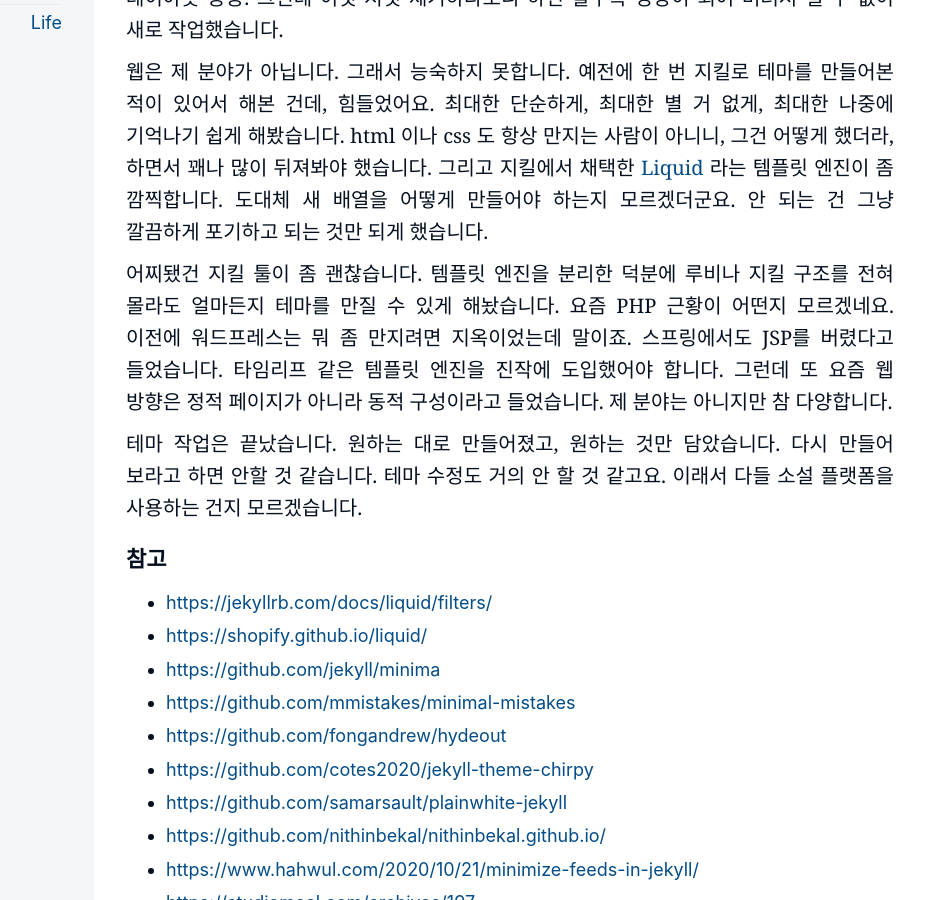
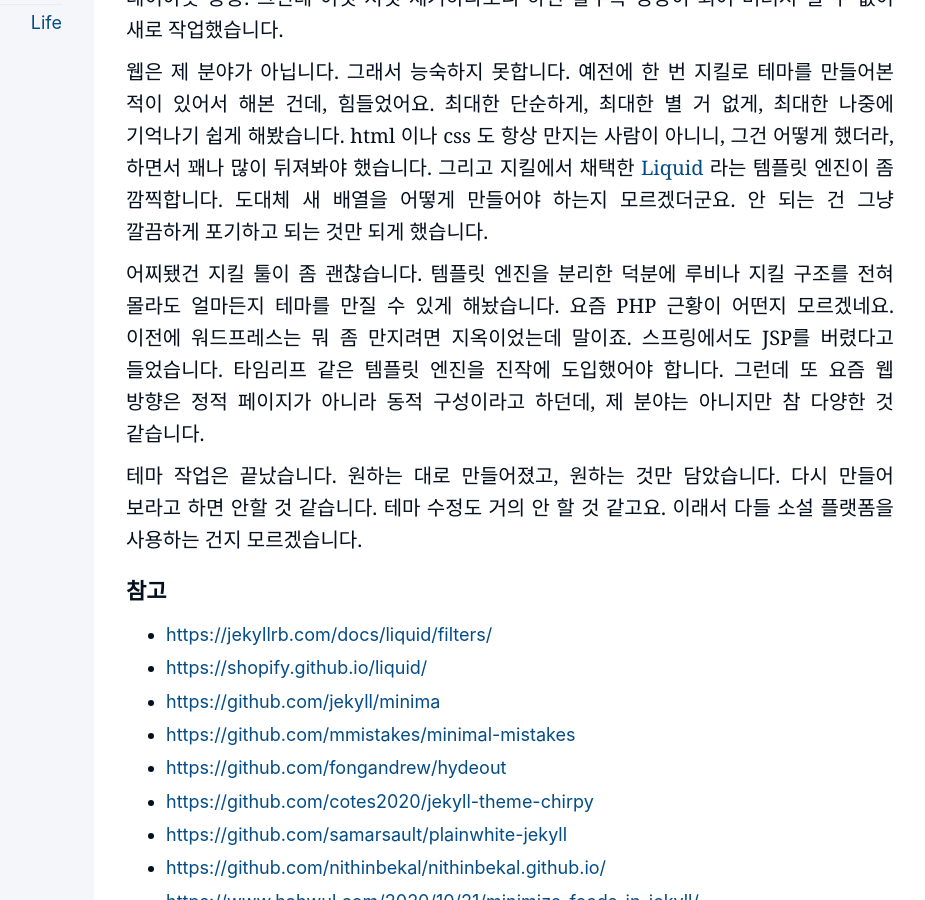
Before and after one commit to kiroshin/kiroshin.github.io, a Jekyll site: the page built from _posts/2024-07-09-blog-theme.md, in a window 1280 px wide and 900 px high, scrolled down 1079 px. Shown: the whole window, without its empty margins (226-1151 px from the left). Built offline with Jekyll 4.4.1, drawn with Linux system fonts in a browser that asks for light colours.

Commit message:
Update 2024-07-09-blog-theme.md

```diff
--- a/_posts/2024-07-09-blog-theme.md
+++ b/_posts/2024-07-09-blog-theme.md
@@ -15,7 +15,7 @@ brief: 테마를 새로 만들었습니다. 웹은 제 분야가 아닙니다.
 
 웹은 제 분야가 아닙니다. 그래서 능숙하지 못합니다. 예전에 한 번 지킬로 테마를 만들어본 적이 있어서 해본 건데, 힘들었어요. 최대한 단순하게, 최대한 별 거 없게, 최대한 나중에 기억나기 쉽게 해봤습니다. html 이나 css 도 항상 만지는 사람이 아니니, 그건 어떻게 했더라, 하면서 꽤나 많이 뒤져봐야 했습니다. 그리고 지킬에서 채택한 [Liquid](https://shopify.github.io/liquid/) 라는 템플릿 엔진이 좀 깜찍합니다. 도대체 새 배열을 어떻게 만들어야 하는지 모르겠더군요. 안 되는 건 그냥 깔끔하게 포기하고 되는 것만 되게 했습니다.
 
-어찌됐건 지킬 툴이 좀 괜찮습니다. 템플릿 엔진을 분리한 덕분에 루비나 지킬 구조를 전혀 몰라도 얼마든지 테마를 만질 수 있게 해놨습니다. 요즘 PHP 근황이 어떤지 모르겠네요. 이전에 워드프레스는 뭐 좀 만지려면 지옥이었는데 말이죠. 스프링에서도 JSP를 버렸다고 들었습니다. 타임리프 같은 템플릿 엔진을 진작에 도입했어야 합니다. 그런데 또 요즘 웹 방향은 정적 페이지가 아니라 동적 구성이라고 들었습니다. 제 분야는 아니지만 참 다양합니다.
+어찌됐건 지킬 툴이 좀 괜찮습니다. 템플릿 엔진을 분리한 덕분에 루비나 지킬 구조를 전혀 몰라도 얼마든지 테마를 만질 수 있게 해놨습니다. 요즘 PHP 근황이 어떤지 모르겠네요. 이전에 워드프레스는 뭐 좀 만지려면 지옥이었는데 말이죠. 스프링에서도 JSP를 버렸다고 들었습니다. 타임리프 같은 템플릿 엔진을 진작에 도입했어야 합니다. 그런데 또 요즘 웹 방향은 정적 페이지가 아니라 동적 구성이라고 하던데, 제 분야는 아니지만 참 다양한 것 같습니다.
 
 테마 작업은 끝났습니다. 원하는 대로 만들어졌고, 원하는 것만 담았습니다. 다시 만들어 보라고 하면 안할 것 같습니다. 테마 수정도 거의 안 할 것 같고요. 이래서 다들 소설 플랫폼을 사용하는 건지 모르겠습니다.
 
```
